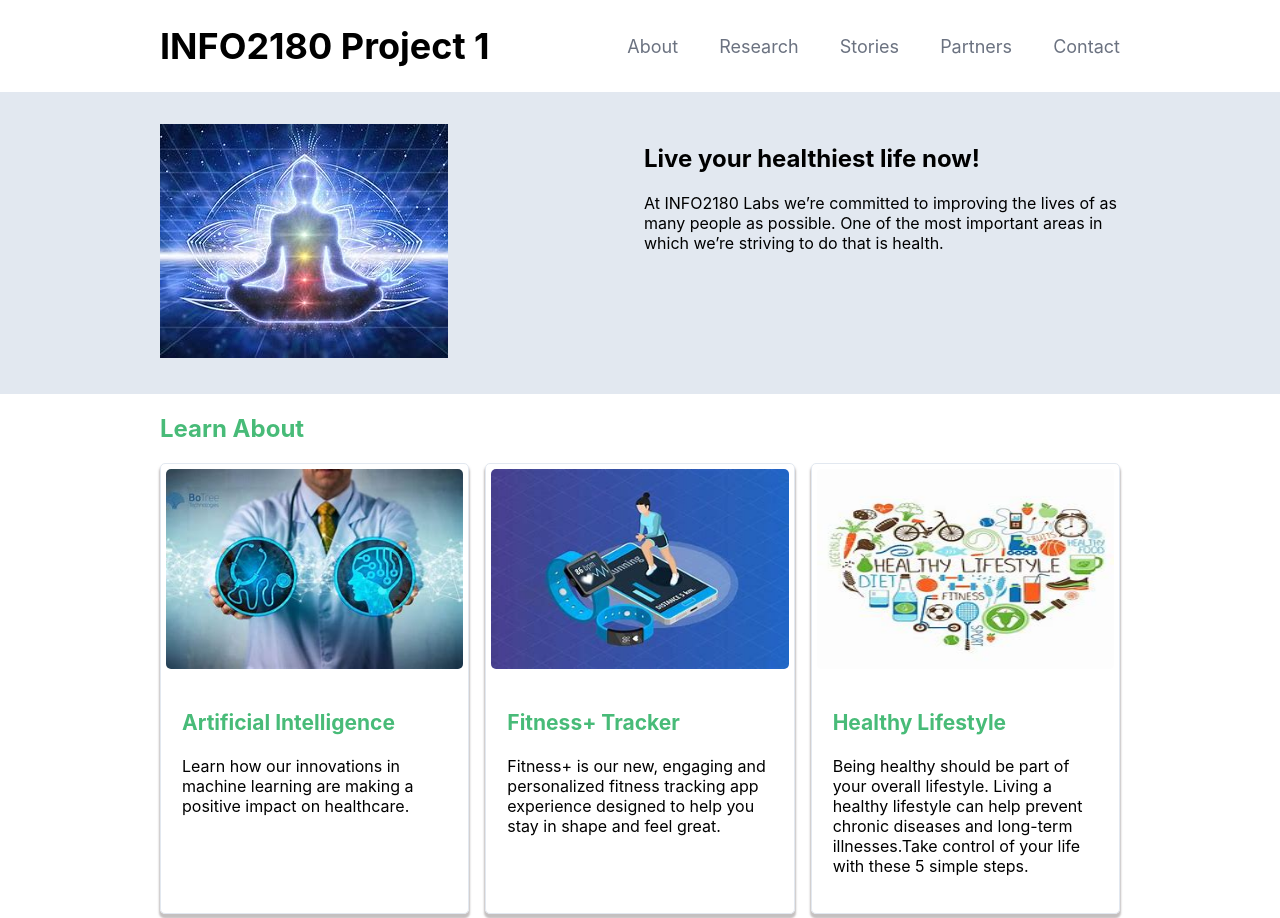
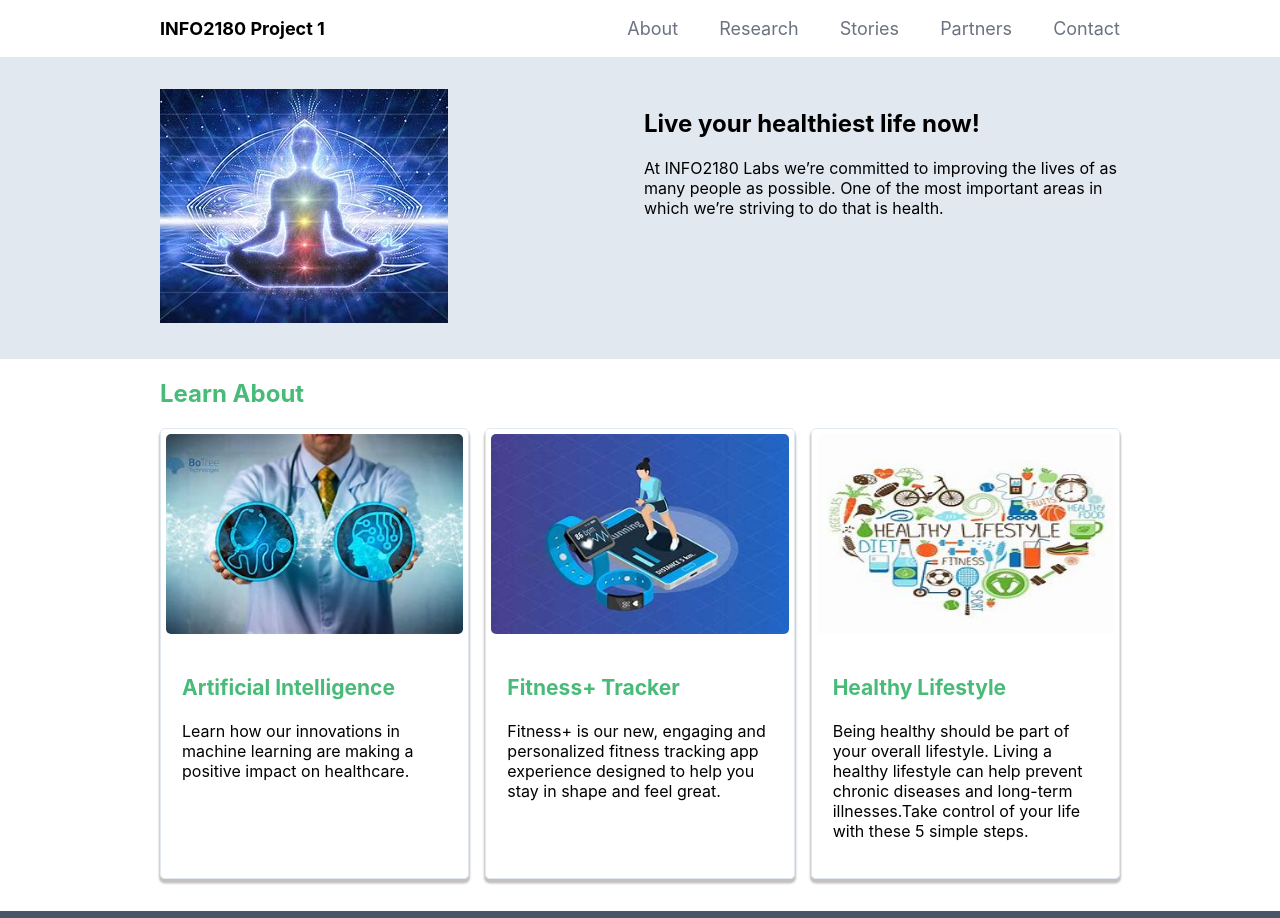
Before and after one commit to Abi-McFarlane/info2180-project1, a plain HTML site: page index.html in a window 1280 px wide. Shown: the top 918 px of the page. Drawn offline with Linux system fonts and the light colour scheme.

Commit message:
Updated CSS

```diff
--- a/styles.css
+++ b/styles.css
@@ -21,6 +21,10 @@
 
 header{
     background-color:white;
+    font-size: 18px;
+}
+
+header div.container h1{
     font-size: 18px;
 }
 
```
